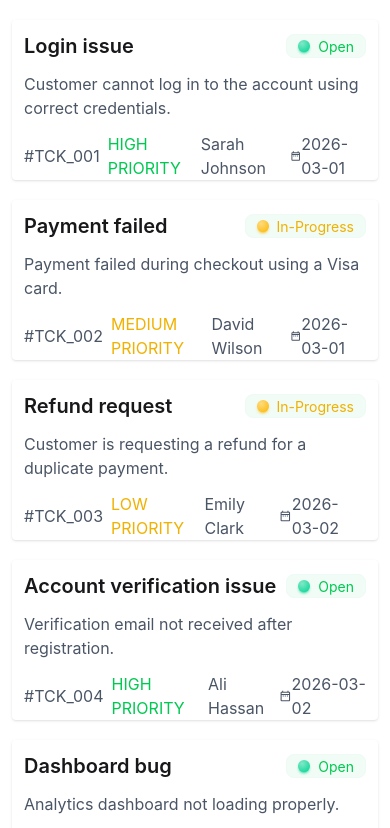
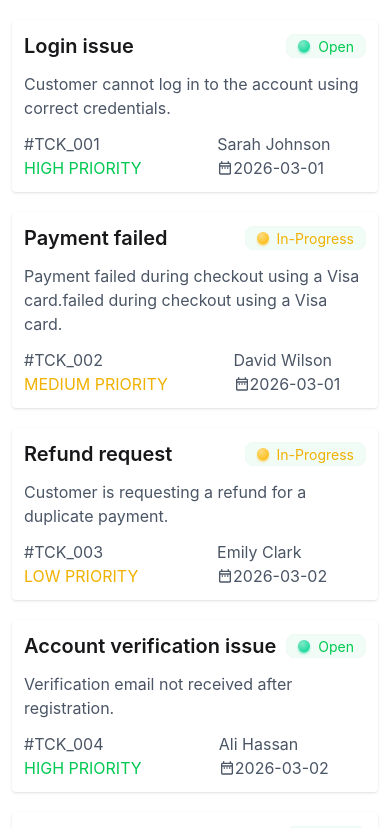
Before and after one commit to rabbani37/restart-Ticket-polit, a React (Vite) app: page / in a window 390 px wide. Shown: the part 860-1688 px from the top of the page. Built offline with nearby package versions, Linux system fonts and the light colour scheme.

Commit message:
customize responsive

```diff
--- a/public/ticketData.json
+++ b/public/ticketData.json
@@ -11,7 +11,7 @@
   {
     "id": "TCK_002",
     "title": "Payment failed",
-    "description": "Payment failed during checkout using a Visa card.",
+    "description": "Payment failed during checkout using a Visa card.failed during checkout using a Visa card.",
     "customer": "David Wilson",
     "priority": "Medium",
     "status": "In-Progress",
@@ -38,7 +38,7 @@
   {
     "id": "TCK_005",
     "title": "Dashboard bug",
-    "description": "Analytics dashboard not loading properly.",
+    "description": "Analytics dashboard not loading properly. Dashboard not Analytics loading properly",
     "customer": "Mohammad Ali",
     "priority": "High",
     "status": "Open",
--- a/src/Component/Main/CustomerTickets/CustomerTicket.jsx
+++ b/src/Component/Main/CustomerTickets/CustomerTicket.jsx
@@ -9,7 +9,7 @@ const CustomerTicket = ({ ticket, handleAddToTicket }) => {
     return (
 
             <div onClick={()=>handleAddToTicket(ticket)}>
-                <div className="p-3 shadow rounded h-40 space-y-3 w-full">
+                <div className="p-3 shadow rounded h-full space-y-3 w-full">
                     <div className="flex justify-between items-center">
                         <h3 className="text-xl font-semibold"> {title}</h3>
                         <div className={`badge badge-soft badge-success ${status==="Open"?"text-green-500":"text-yellow-500"}`}>
@@ -19,13 +19,14 @@ const CustomerTicket = ({ ticket, handleAddToTicket }) => {
                              </div>
                     </div>
                     <p className="text-gray-600 ">{description}</p>
-                    <div className="flex justify-baseline items-center gap-5 ">
-                        <div className="flex justify-between items-center gap-2">
+
+                    <div className=" flex justify-between md:gap-5 gap-10">
+                        <div className="md:flex  items-center md:gap-x-3 grow">
                             <p className="text-gray-600 ">#{id}</p>
-                            <p className={`uppercase ${status==="Open"?"text-green-500":"text-yellow-500"}`}>{priority} priority</p>
+                            <p className={` pr-0 uppercase ${status==="Open"?"text-green-500":"text-yellow-500"}`}>{priority} priority</p>
                         </div>
 
-                        <div className="flex justify-between items-center gap-2">
+                        <div className="md:flex  items-center md:gap-x-3 grow">
                             <p className="text-gray-600 ">{customer}</p>
                             <div className="text-gray-600 flex items-center  "><MdOutlineDateRange /><span>{createdAt}</span> </div>
                         </div>
```
